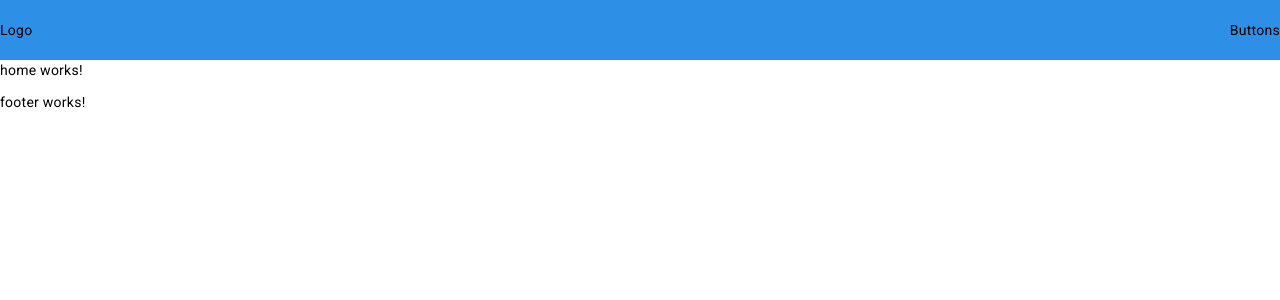
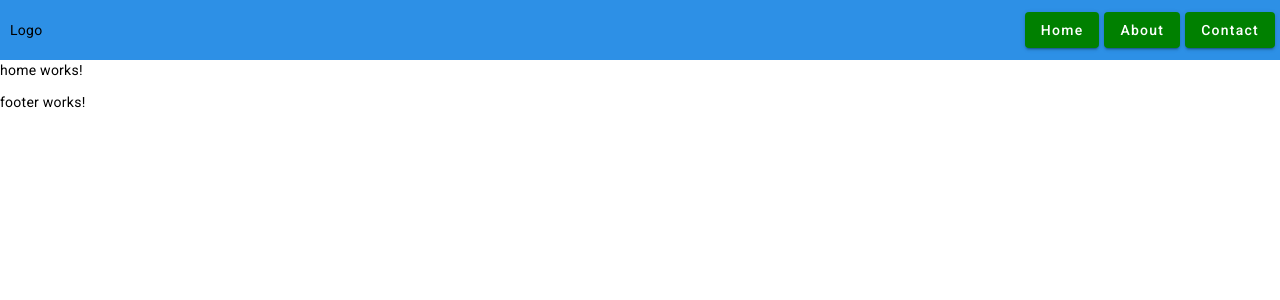
Before and after one commit to TanveerHussainPIEAS/tua-web, an Angular app: page / in a window 1280 px wide. Shown: the top 300 px of the page. Built offline with nearby package versions, Linux system fonts and the light colour scheme.

Commit message:
| Buttons |

```diff
--- a/src/app/user/shared/header/header.component.css
+++ b/src/app/user/shared/header/header.component.css
@@ -11,3 +11,14 @@
     justify-content: space-between;
     align-items: center;
 }
+
+.button-item{
+    color: white;
+    margin-right: 10px;
+    margin-right: 5px;
+    background-color: green;
+}
+
+.logo-info{
+    margin: 10px;
+}
--- a/src/app/user/shared/header/header.component.html
+++ b/src/app/user/shared/header/header.component.html
@@ -1,11 +1,16 @@
-
 <div class="main">
     <div class="logo-info">
         Logo
     </div>
 
     <div class="action-buttons">
-        Buttons
+        <button class="button-item" mat-raised-button style="background-color: green; color: white;"
+            routerLink="/">Home</button>
+        <button class="button-item" mat-raised-button style="background-color: green; color: white;"
+            routerLink="/about">About</button>
+        <button class="button-item" mat-raised-button style="background-color: green; color: white;"
+            routerLink="/contact">Contact</button>
+
     </div>
 </div>
 <router-outlet></router-outlet>
```
